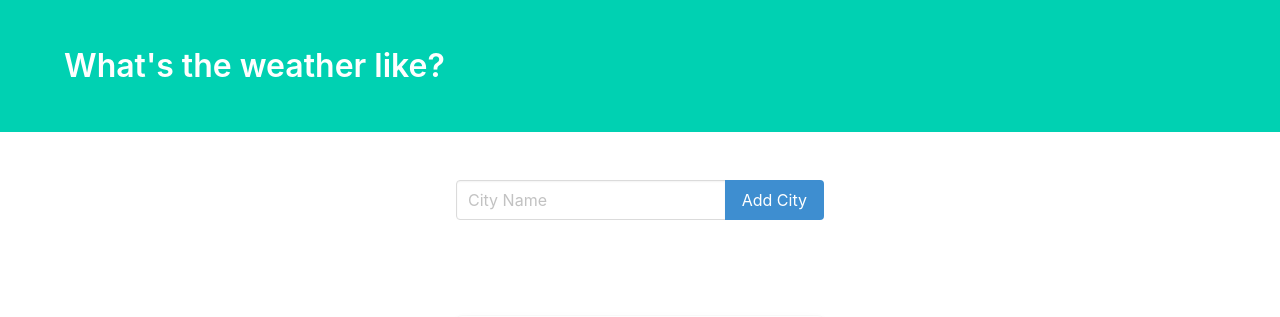
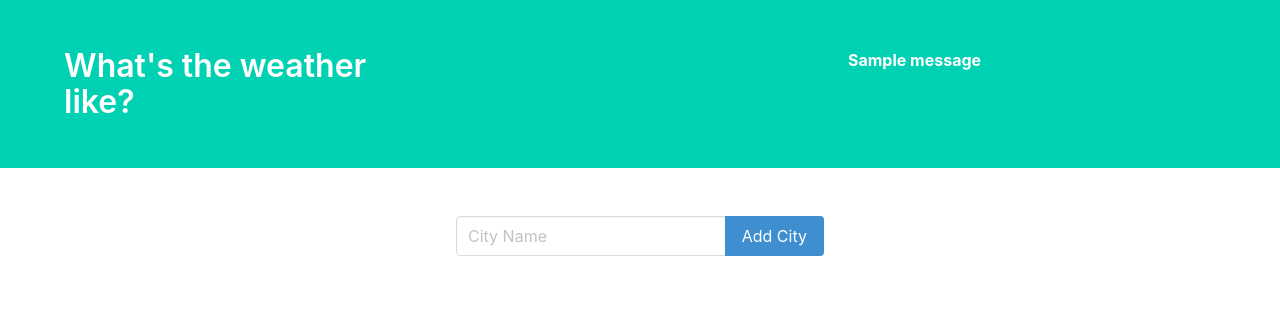
Before and after one commit to IchimSorin/Django-WeatherApplication, a Django app: page / in a window 1280 px wide. Shown: the top 317 px of the page. Run offline with Django 3.2, Linux system fonts and the light colour scheme; data comes from the database, SQL or seed files in the repository; both versions use the stored data as it was after the commit; one stand-in notice (Sample message) is shown; a database or web service that is not in the repository returns one stand-in record (values such as "Sample title"); data that the repository does not hold is empty; some libraries are stand-ins or nearby versions.

Commit message:
Commit2:Delete button, messages and  formatting the data before saving it to the database
Implementing the delete button, messages and saving the name of the cities in the database with the first capital letter, the rest of the string being saved with the lower case, to avoid repeating the cities.

```diff
--- a/WeatherApplication/weather/models.py
+++ b/WeatherApplication/weather/models.py
@@ -7,5 +7,9 @@ class City(models.Model):
     def __str__(self):  #show the actual city name on the dashboard
         return self.name
 
+    def save(self, *args, **kwargs):
+        self.name = self.name.capitalize()
+        return super(City, self).save(*args, **kwargs)
+
     class Meta: #show the plural of city as cities insted of citys
         verbose_name_plural = 'cities'
--- a/WeatherApplication/weather/templates/weather/index.html
+++ b/WeatherApplication/weather/templates/weather/index.html
@@ -13,12 +13,26 @@
     <section class="hero is-primary">
         <div class="hero-body">
             <div class="container">
+                <div class="columns">
+                    <div class="column is-offset-0 is-4">
                         <h1 class="title">
                             What's the weather like?
                         </h1>
                     </div>
+                    <div class="column is-offset-4 is-4">
+                        {% if messages %}
+                        {% for message in messages %}
+                        <div class="alert alert-info">
+                        <strong> {{ message }} </strong>
+                        </div>
+                        {% endfor %}
+                        {% endif %}
+                    </div>
+                </div>
+            </div>
         </div>
     </section>
+
 
     <section class="section">
         <div class="container">
@@ -35,6 +49,7 @@
                                     Add City
                                 </button>
                             </div>
+
                         </div>
                     </form>
                 </div>
@@ -64,12 +79,15 @@
                                     </p>
                                 </div>
                             </div>
-                              <button class="button is-danger is-outlined">
+                            <form action="/del/{{ weather.city.id }}" method="POST">
+                                {% csrf_token %}
+                                <button type="submit" class="button is-danger is-outlined">
                                     <span>Delete</span>
                                     <span class="icon is-small">
                                     <i class="fa fa-times" aria-hidden="true"></i>
                                     </span>
                                 </button>
+                            </form>
                         </article>
                     </div>
                     {% endfor %}
--- a/WeatherApplication/weather/urls.py
+++ b/WeatherApplication/weather/urls.py
@@ -2,5 +2,6 @@ from django.urls import path
 from . import views
 
 urlpatterns = [
-    path('', views.index)   #the path for our index view
+    path('', views.index, name="weather"),   #the path for our index view
+    path('del/<int:item_id>', views.remove, name="del"),
 ]
--- a/WeatherApplication/weather/views.py
+++ b/WeatherApplication/weather/views.py
@@ -1,7 +1,8 @@
-from django.shortcuts import render
+from django.shortcuts import redirect, render
 import requests
 from .models import City
 from .forms import CityForm
+from django.contrib import messages
 
 def index(request):
     # url = 'http://api.openweathermap.org/data/2.5/weather?q={}&units=imperial&appid=YOUR_APP_KEY'
@@ -11,7 +12,12 @@ def index(request):
 
     if request.method == 'POST':    #only true if form is submitted
         form = CityForm(request.POST)   #add actual request data to form for processing
-        form.save() #will validate and save if validate
+        if len(cities.filter(name=(form.data["name"]).capitalize())) > 0:
+            messages.info(request, "The city already exists in the database !")
+        else:
+            messages.info(request, "The city has been added to the database !")
+            print(form)
+            form.save() #will validate and save if validate
 
     form = CityForm
 
@@ -19,7 +25,7 @@ def index(request):
 
     for city in cities:
         city_weather = requests.get(url.format(city)).json() #request the API data and convert the JSON to Python data types
-        print(city_weather) #temporarily view output
+        # print(city_weather) #temporarily view output
 
         weather = {
             'city' : city,
@@ -32,3 +38,10 @@ def index(request):
 
     context = {'weather_data' : weather_data, 'form' : form}
     return render(request, 'weather/index.html', context) #returns the index.html template
+
+
+def remove(request, item_id):
+    item = City.objects.get(id=item_id)
+    item.delete()
+    messages.info(request, "Item removed !")
+    return redirect('weather')
```
Also changed, not shown: WeatherApplication/db.sqlite3. Lines whose indentation alone changed are shown as unchanged.
